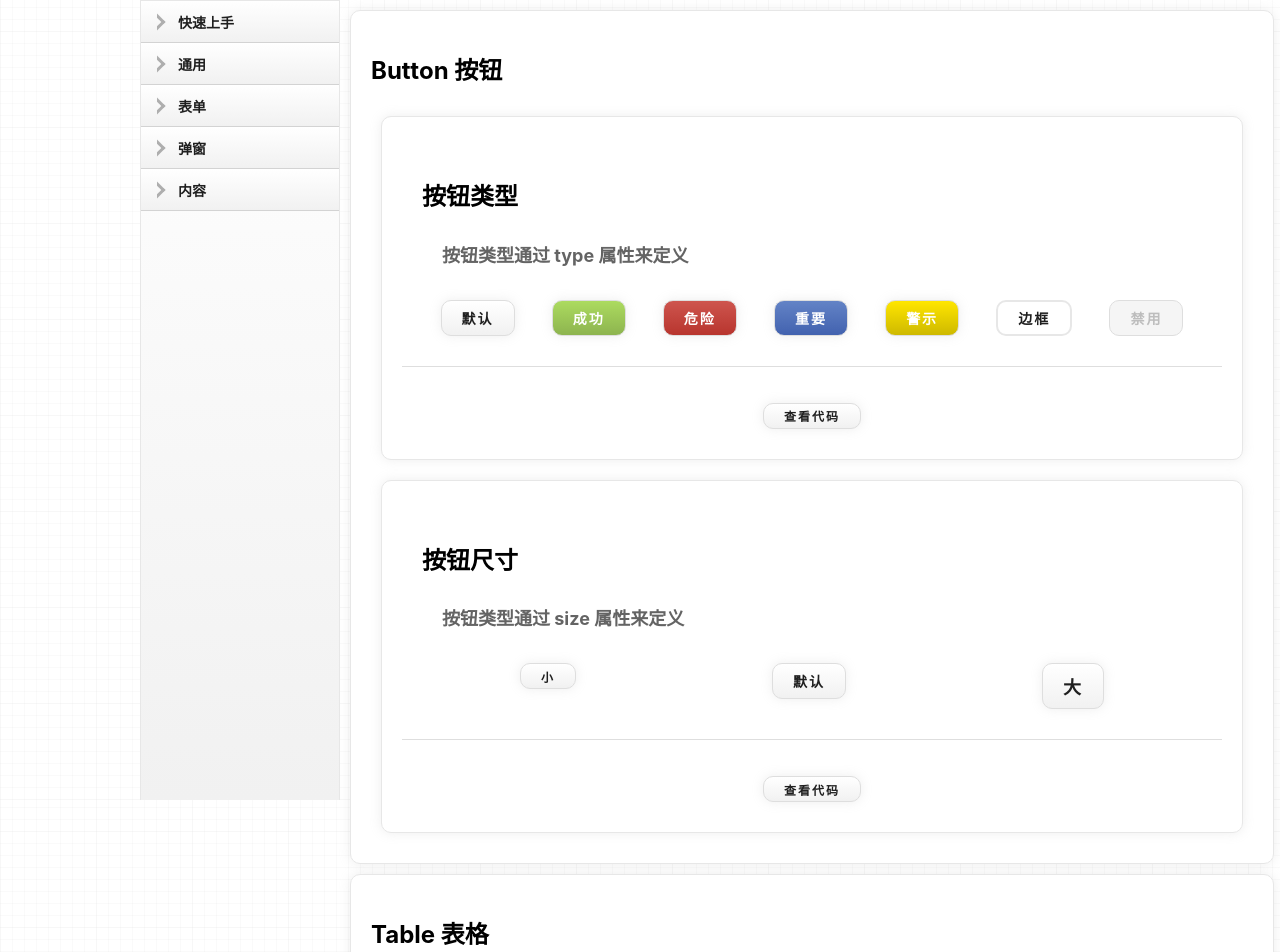
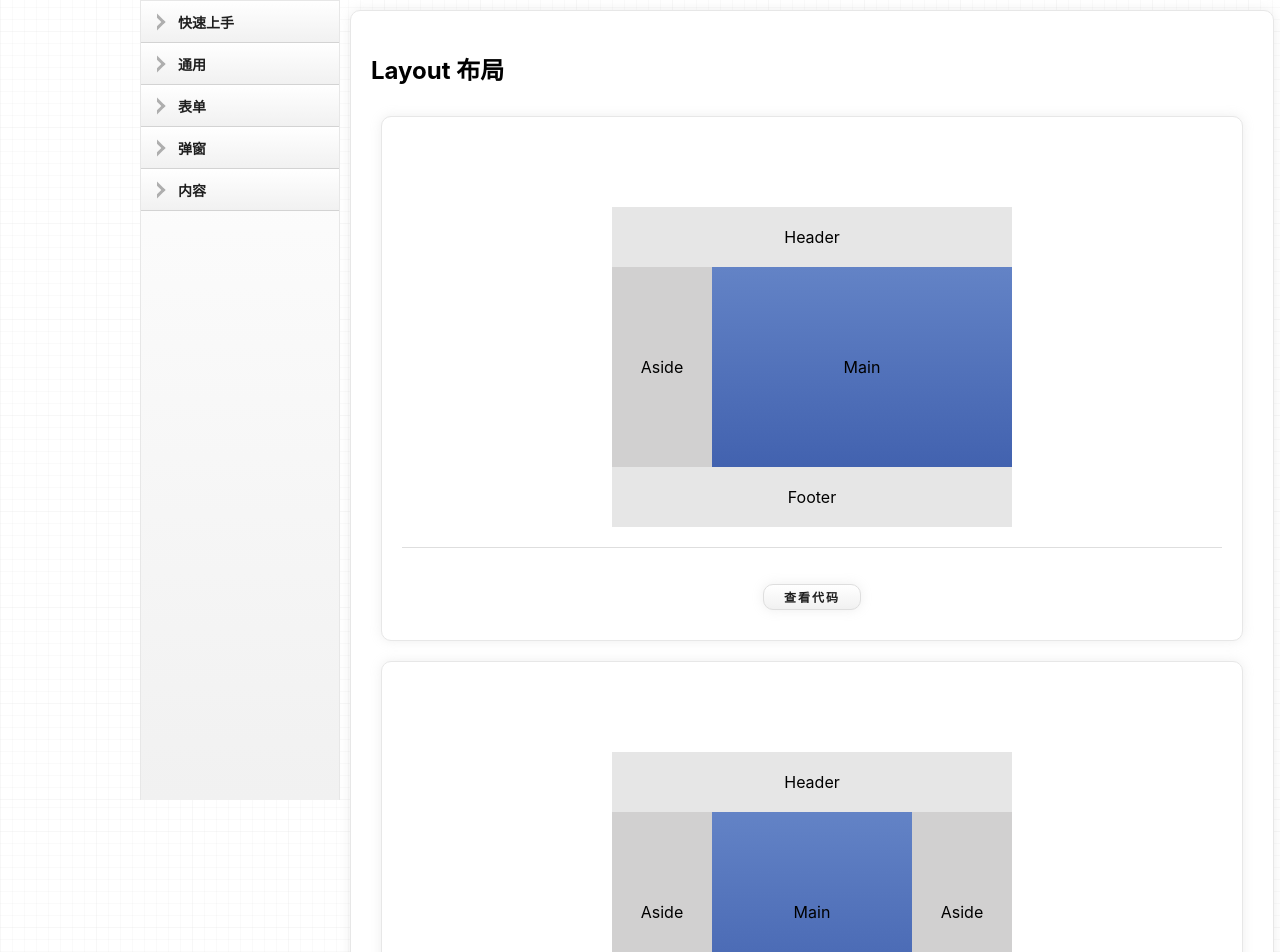
Before and after one commit to undefine4080/Wood-UI-React, a React (Vite) app: page / in a window 1280 px wide. Shown: the top 952 px of the page. Built offline with nearby package versions, Linux system fonts and the light colour scheme; a small style sheet from the web is missing.

Commit message:
refact: 重构 LayoutLayout Header

```diff
--- a/src/App.tsx
+++ b/src/App.tsx
@@ -74,7 +74,7 @@ function App () {
 
         <Main style={ { marginLeft: '200px' } }>
           {/* 通用 */ }
-          {/* <IntroLayout /> */ }
+          <IntroLayout />
           <IntroButton />
           {/* <IntroMark /> */ }
           {/* <IntroSwitch /> */ }
--- a/src/base/styles/layout.less
+++ b/src/base/styles/layout.less
@@ -23,10 +23,10 @@
 // }
 
 // 水平垂直居中
-// .wdu-row-both-center {
-//   .wdu-row-center();
-//   align-items: center;
-// }
+.wdu-row-both-center {
+  .wdu-row-center();
+  align-items: center;
+}
 
 // 水平排列，垂直顶端对齐
 // .wdu-row-top-col {
--- a/src/components/Layout/Layout.tsx
+++ b/src/components/Layout/Layout.tsx
@@ -1,16 +1,15 @@
-import { ReactFragment } from 'react';
+import commonProps from '../../base/types/commonInterface';
+import type {
+    propsContainer,
+    propsAside,
+    propsRow,
+    propsCol
+} from './type';
+import { getCssSizeValue } from '../../utils';
 
-import commonProps from '../../base/types/commonInterface';
 import './layout.less';
 
-interface propsContainer extends commonProps {
-    header?: ReactFragment,
-    main?: ReactFragment,
-    footer?: ReactFragment,
-    aside?: ReactFragment;
-}
-
-const Container: React.FC<propsContainer> = ( props ) => {
+function Container ( props: propsContainer ) {
     const { className, width, height, style, children } = props;
 
     let header: any = null,
@@ -56,20 +55,20 @@ const Container: React.FC<propsContainer> = ( props ) => {
     );
 };
 
-const Header: React.FC<commonProps> = ( props ) => {
-    const { className, children, style, height } = props;
+function Header ( props: commonProps ) {
+    const { children, height } = props;
 
     return (
-        <div style={ { ...style, height: `${ height }px` } } className={ `wdu-header ${ className }` }>{ children }</div>
+        <div
+            style={ { height: height ? getCssSizeValue( height ) : 'auto' } } className="wdu-header">
+            { children }
+        </div>
     );
 };
-
 Header.displayName = 'header';
 
-interface propsAside extends commonProps {
-    side?: string,
-}
-const Aside: React.FC<propsAside> = ( props ) => {
+
+function Aside ( props: propsAside ) {
     const { className, width, height, side = 'left', children, style } = props;
 
     return (
@@ -78,7 +77,7 @@ const Aside: React.FC<propsAside> = ( props ) => {
 };
 Aside.displayName = 'aside';
 
-const Footer: React.FC<commonProps> = ( props ) => {
+function Footer ( props: commonProps ) {
     const { className, children, style } = props;
 
     return (
@@ -87,7 +86,7 @@ const Footer: React.FC<commonProps> = ( props ) => {
 };
 Footer.displayName = 'footer';
 
-const Main: React.FC<commonProps> = ( props ) => {
+function Main ( props: commonProps ) {
     const { className, children, style } = props;
 
     return (
@@ -96,14 +95,7 @@ const Main: React.FC<commonProps> = ( props ) => {
 };
 Main.displayName = 'main';
 
-interface propsRow {
-    justify?: 'start' | 'center' | 'end' | 'around' | 'between';
-    align?: 'top' | 'middle' | 'bottom';
-    style?: object;
-    className?: string;
-}
-
-const Row: React.FC<propsRow> = ( props ) => {
+function Row ( props: propsRow ) {
     const { justify = 'start', align = 'top', children, style, className } = props;
 
     const baseStyle = 'wdu-row';
@@ -124,11 +116,7 @@ const Row: React.FC<propsRow> = ( props ) => {
     );
 };
 
-interface propsCol {
-    span?: number;
-}
-
-const Col: React.FC<propsCol> = ( props ) => {
+function Col ( props: propsCol ) {
     const baseStyle = 'wdu-col';
     const { span = 12, children } = props;
 
--- /dev/null
+++ b/src/components/Layout/type.ts
@@ -0,0 +1,30 @@
+import commonProps from "../../base/types/commonInterface";
+
+interface propsContainer extends commonProps {
+    header?: ReactFragment,
+    main?: ReactFragment,
+    footer?: ReactFragment,
+    aside?: ReactFragment;
+}
+
+interface propsAside extends commonProps {
+    side?: string,
+}
+
+interface propsRow {
+    justify?: 'start' | 'center' | 'end' | 'around' | 'between';
+    align?: 'top' | 'middle' | 'bottom';
+    style?: object;
+    className?: string;
+}
+
+interface propsCol {
+    span?: number;
+}
+
+export type {
+    propsContainer
+    propsAside
+    propsRow
+    propsCol
+};
--- a/src/introFragments/introLayout.tsx
+++ b/src/introFragments/introLayout.tsx
@@ -9,8 +9,8 @@ export default function () {
             {
                 component: (
                     <Container width="400px">
-                        <Header style={ { height: '60px', backgroundColor: 'rgb(230, 230, 230)' } } className="wdu-row-both-center">
-                            Header
+                        <Header height={ 60 }>
+                            <div className="wdu-row-both-center" style={ { backgroundColor: '#e6e6e6', height: '100%' } }>Header</div>
                         </Header>
 
                         <Aside side="left" width="100px" height="200px" className="wdu-row-both-center" style={ { backgroundColor: 'rgb(209, 208, 208)' } }>Aside</Aside>
@@ -21,13 +21,38 @@ export default function () {
                             Footer
                         </Footer>
                     </Container >
-                )
+                ),
+                code: `
+<Container width="400px">
+    <Header height={ 60 }>
+        <div className="wdu-row-both-center" style={ { backgroundColor: '#e6e6e6', height: '100%' } }>Header</div>
+    </Header>
+
+    <Aside side="left" width="100px"
+        height="200px"
+        className="wdu-row-both-center" style={ {
+        backgroundColor: 'rgb(209, 208, 208)' } }
+    >Aside</Aside>
+
+    <Main className="wdu-row-both-center
+        wdu-bg-important"> Main</Main>
+
+    <Footer style={ { height: '60px',
+        backgroundColor: 'rgb(230, 230, 230)' } }
+        className="wdu-row-both-center">
+        Footer
+    </Footer>
+</Container >`
             },
             {
                 component: (
                     <Container width="400px">
-                        <Header style={ { height: '60px', backgroundColor: 'rgb(230, 230, 230)' } } className="wdu-row-both-center">
-                            Header
+                        <Header height={ 60 }>
+                            <div className="wdu-row-both-center"
+                                style={ {
+                                    backgroundColor: '#e6e6e6',
+                                    height: '100%'
+                                } }>Header</div>
                         </Header>
 
                         <Aside side="left" width="100px" height="200px" className="wdu-row-both-center" style={ { backgroundColor: 'rgb(209, 208, 208)' } }>Aside</Aside>
@@ -40,13 +65,39 @@ export default function () {
                             Footer
                         </Footer>
                     </Container >
-                )
+                ),
+                code: `
+<Container width="400px">
+    <Header height={ 60 }>
+        <div className="wdu-row-both-center" style={ { backgroundColor: '#e6e6e6', height: '100%' } }>Header</div>
+    </Header>
+
+    <Aside side="left" width="100px"
+        height="200px"
+        className="wdu-row-both-center" style={ {
+        backgroundColor: 'rgb(209, 208, 208)' } }
+        >Aside</Aside>
+            <Aside side="right" width="100px"
+        height="200px"
+        className="wdu-row-both-center" style={ {
+        backgroundColor: 'rgb(209, 208, 208)' } }
+        >Aside</Aside>
+
+    <Main className="wdu-row-both-center
+        wdu-bg-important"> Main</Main>
+
+    <Footer style={ { height: '60px',
+        backgroundColor: 'rgb(230, 230, 230)' } }
+        className="wdu-row-both-center">
+        Footer
+    </Footer>
+</Container >`
             },
             {
                 component: (
                     <Container width="400px">
-                        <Header style={ { height: '60px', backgroundColor: 'rgb(230, 230, 230)' } } className="wdu-row-both-center">
-                            Header
+                        <Header height={ 60 }>
+                            <div className="wdu-row-both-center" style={ { backgroundColor: '#e6e6e6', height: '100%' } }>Header</div>
                         </Header>
 
                         <Aside side="right" width="100px" height="200px" className="wdu-row-both-center" style={ { backgroundColor: 'rgb(209, 208, 208)' } }>Aside</Aside>
@@ -57,25 +108,30 @@ export default function () {
                             Footer
                         </Footer>
                     </Container >
-                )
-            }
-        ],
-        code: `
-import { Container, Aside, Main, Header, Footer } from "wood-ui-react";
-
-<Container width="400px">
-    <Header style={ { height: '60px', backgroundColor: 'rgb(230, 230, 230)' } } className="wdu-row-both-center">
-        Header
+                ),
+                code: `
+ <Container width="400px">
+    <Header height={ 60 }>
+        <div className="wdu-row-both-center" style={ { backgroundColor: '#e6e6e6', height: '100%' } }>Header</div>
     </Header>
 
-    <Aside side="left" width="100px" height="200px" className="wdu-row-both-center" style={ { backgroundColor: 'rgb(209, 208, 208)' } }>Aside</Aside>
+    <Aside side="right" width="100px"
+        height="200px"
+    className="wdu-row-both-center" style={ {
+    backgroundColor: 'rgb(209, 208, 208)' } }
+        >Aside</Aside>
 
-    <Main className="wdu-row-both-center wdu-bg-important"> Main</Main>
+    <Main className="wdu-row-both-center
+        wdu-bg-important"> Main</Main>
 
-    <Footer style={ { height: '60px', backgroundColor: 'rgb(230, 230, 230)' } } className="wdu-row-both-center">
+    <Footer style={ { height: '60px',
+        backgroundColor: 'rgb(230, 230, 230)' } }
+        className="wdu-row-both-center">
         Footer
     </Footer>
 </Container >`
+            }
+        ]
     };
 
     return <IntroComponent { ...props } />;
--- a/src/utils.ts
+++ b/src/utils.ts
@@ -1,19 +1,19 @@
-export function getComponentByName ( childOfComponent: any, name: string ): any {
-    if ( !childOfComponent ) {
-        return [];
-    }
+/**
+ * @param rawValue css property width or height which from props, the type maybe number or string
+ * @returns legal css value
+ */
+function getCssSizeValue ( rawValue: string | number | undefined ) {
+    if ( !rawValue ) return;
 
-    if ( Array.isArray( childOfComponent ) ) {
-        const result = childOfComponent.filter( item => item.type.name === name );
-
-        if ( result.length ) {
-            return result;
-        } else {
-            return [];
-        }
+    if ( typeof rawValue === 'number' ) {
+        return `${ rawValue }px`;
+    } else if ( typeof rawValue === 'string' ) {
+        return rawValue;
     } else {
-        if ( childOfComponent.type.name === name ) {
-            return childOfComponent;
-        }
+        const error = new Error( `the data type of props must be string or number` );
+        console.trace( error );
+        throw error;
     }
 }
+
+export { getCssSizeValue };
```
